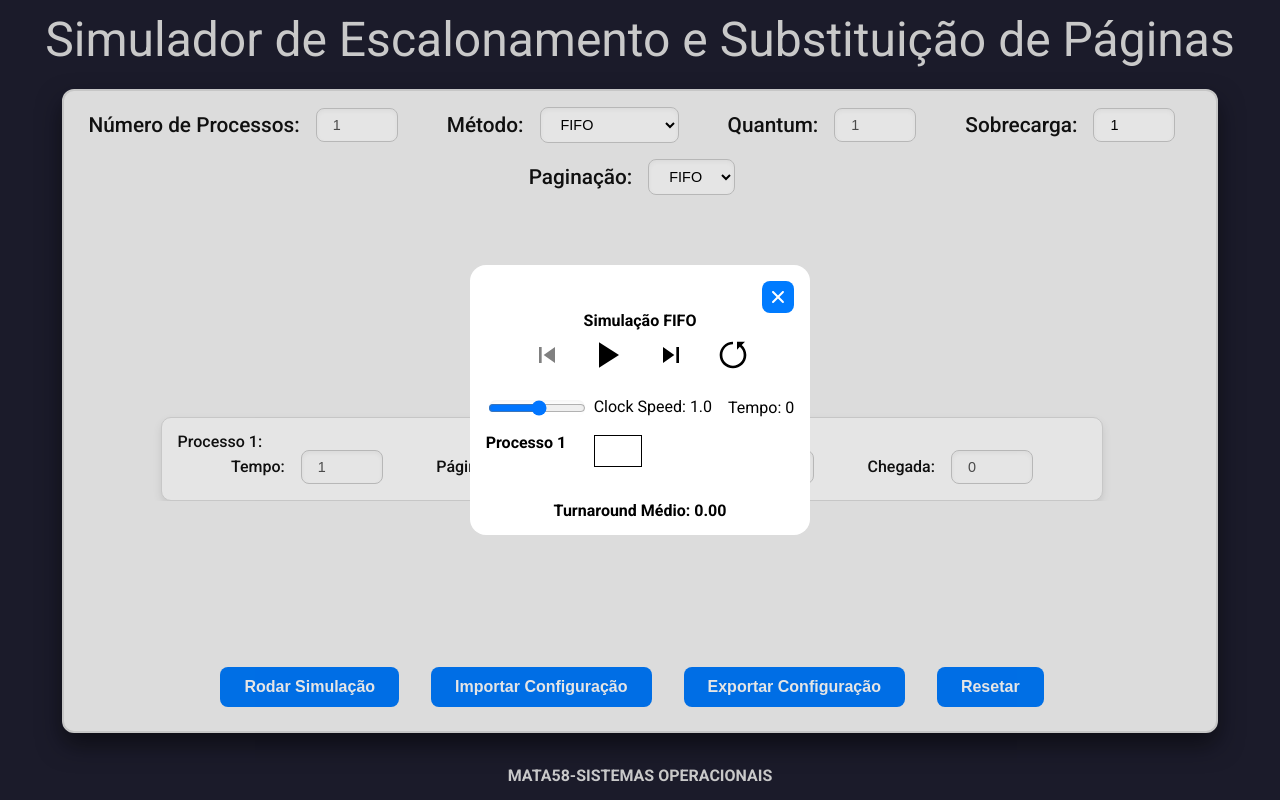
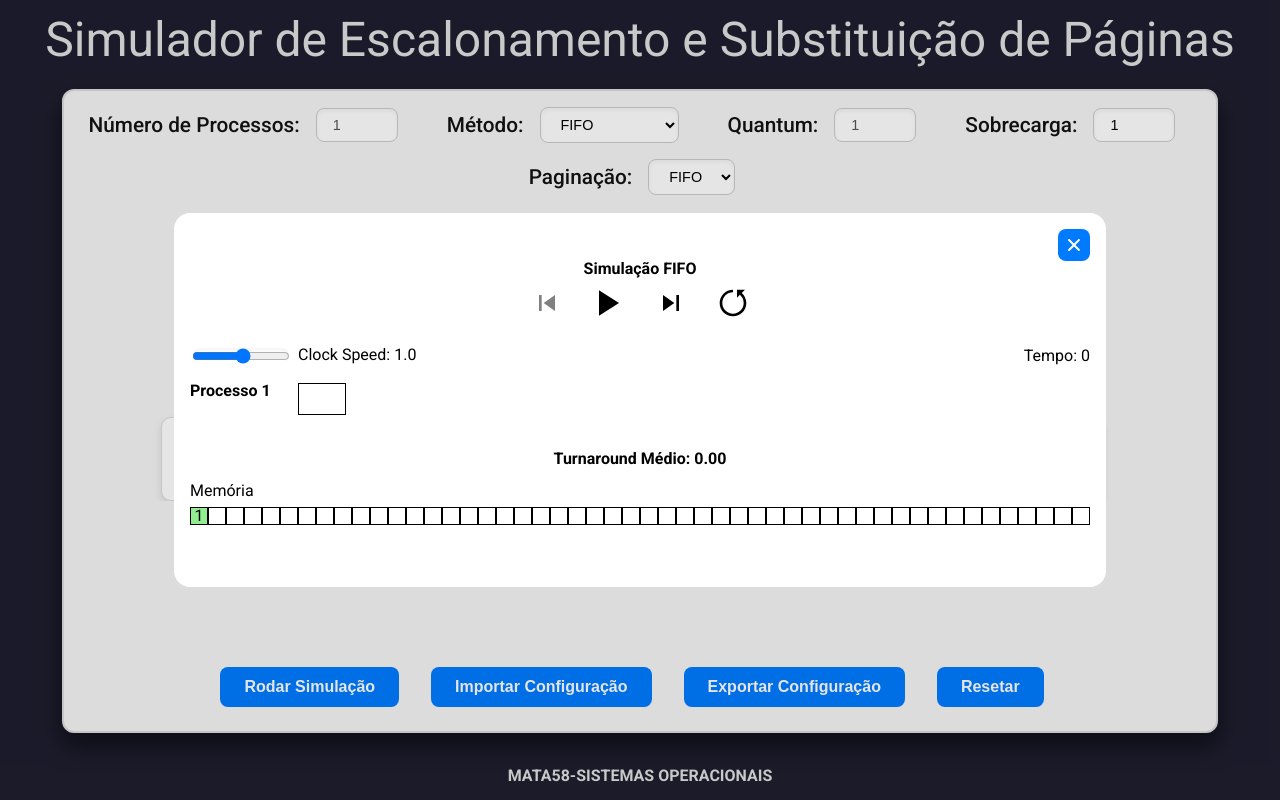
Before and after one commit to JoseRaimundo27/SimuladorSO, a React (Vite) app: page / in a window 1280 px wide. Both pictures are taken after a click on the button "Rodar Simulação". Built offline with nearby package versions, Linux system fonts and the light colour scheme.

Commit message:
exibe uso da RAM na simulação

```diff
--- a/src/algorithms/Simulation/index.jsx
+++ b/src/algorithms/Simulation/index.jsx
@@ -1,10 +1,11 @@
 import { useEffect, useState, useRef } from "react";
-import "../style.css";
 import TimelineBlock from "../../components/TimelineBlock/";
 import { IoMdPlay, IoMdPause } from "react-icons/io";
 import { MdSkipPrevious, MdSkipNext } from "react-icons/md";
 import { RiResetLeftFill } from "react-icons/ri";
 import { Memory } from "../../memory/memory";
+
+import "../style.css";
 
 export default function Simulation({ algorithm, processData, quantum = 1, overhead = 1, pagination }) {
     const [simulationData, setSimulationData] = useState([]);
@@ -16,7 +17,8 @@ export default function Simulation({ algorithm, processData, quantum = 1, overhe
     const [speed, setSpeed] = useState(1);
     const [simulationState, setSimulationState] = useState('paused');
 
-    const memory = new Memory(pagination);
+    const memory = useRef(new Memory(pagination));
+    const currentMemory = memory.current.history[majorTime];
 
     useEffect(() => {
         const interval = setInterval(() => {
@@ -70,7 +72,7 @@ export default function Simulation({ algorithm, processData, quantum = 1, overhe
                 }
 
                 if (currentProcess) {
-                    const pageFaults = memory.load(currentProcess.id, currentProcess.paginas);
+                    const pageFaults = memory.current.load(currentProcess.id, currentProcess.paginas);
                     time += pageFaults;
                     currentProcess.timeline.push(...Array(pageFaults).fill('loading'));
                 }
@@ -95,11 +97,12 @@ export default function Simulation({ algorithm, processData, quantum = 1, overhe
                     p.timeline.push('wait');
                 }
             });
-            memory.saveHistory();
+            memory.current.saveHistory(currentProcess?.id);
             time++;
             if (algorithm === "edf" || algorithm === "round_robin") remainQuantum--;
             if (remainQuantum < 0 && remainOverhead === 0 || currentProcess?.remainTime === 0) remainQuantum = quantum;
         }
+        memory.current.saveHistory(currentProcess?.id);
         setSimulationData(processData);
         setFinalTime(time);
     }, [])
@@ -172,6 +175,7 @@ export default function Simulation({ algorithm, processData, quantum = 1, overhe
     }
     function handleReset() {
         moment.current = 0;
+        // memory.current = new Memory(pagination);
         setMajorTime(0);
         setMinorTime(0);
         setSimulationState("paused");
@@ -235,6 +239,32 @@ export default function Simulation({ algorithm, processData, quantum = 1, overhe
             <div className="turnaround-info">
                 <h4>Turnaround Médio: {getAVGTurnaround(majorTime).toFixed(2)}</h4>
             </div>
+            {currentMemory && <div className="memory-info">
+                <div className="memory-container">
+                    <div className="memory-state">
+                        <div>Memória</div>
+                        <div className="memory-row">
+                            {currentMemory.pages.map((page, index) => (
+                                <div key={index} className={
+                                    `memory-page ${page ? 'filled' : ''}
+                                    ${page?.using ? 'using' : ''}
+                                    ${page?.loading ? 'loading' : ''}
+                                    ${page?.victim ? 'victim' : ''}
+                                `}>
+                                    {page?.name ?? " "}
+                                </div>
+                            ))}
+                        </div>
+                        {/* <div className="memory-row">
+                            {currentMemory.disk.map((page, index) => (
+                                <div key={index} className={`memory-page ${page ? 'filled' : ''}`}>
+                                    {page?.name ?? "-"}
+                                </div>
+                            ))}
+                        </div> */}
+                    </div>
+                </div>
+            </div>}
         </>
     );
 }
--- a/src/algorithms/style.css
+++ b/src/algorithms/style.css
@@ -6,7 +6,7 @@
   /* align-items: center; */
   width: 100%;
   max-height: 60vh;
-  overflow-x: auto;
+  overflow-x: scroll;
   overflow-y: auto;
   flex-grow: 1;
 }
@@ -66,3 +66,43 @@
 .timeline-block {
   border: 1px solid black;
 }
+
+.memory-state {
+  display: flex;
+  flex-direction: column;
+  align-items: flex-start;
+  gap: 0.5rem;
+  margin: 1rem 0;
+}
+
+.memory-row {
+  display: flex;
+  height: 3rem;
+}
+
+.memory-page {
+  display: flex;
+  justify-content: center;
+  align-items: center;
+  width: 1rem;
+  height: 1rem;
+  border: 1px solid black;
+}
+
+.memory-page.filled {
+  background-color: lightgray;
+}
+
+.memory-page.loading {
+  background-color: orange;
+}
+
+.memory-page.using {
+  background-color: lightgreen;
+}
+
+.memory-page.victim {
+  background-color: transparent;
+  color: orange;
+  border-color: orange;
+}
--- a/src/components/ProcessCard/index.jsx
+++ b/src/components/ProcessCard/index.jsx
@@ -1,6 +1,7 @@
 // ProcessCard.js
 import React from "react";
 import "./style.css";
+import { MEMORY_CAPACITY } from "../../memory/memory";
 
 function ProcessCard({ process, index, onChange, algorithm, disabled }) {
   return (
@@ -23,6 +24,7 @@ function ProcessCard({ process, index, onChange, algorithm, disabled }) {
           <input
             type="number"
             min="1"
+            max={MEMORY_CAPACITY}
             value={process.paginas}
             onChange={(e) => onChange(index, "paginas", e.target.value)}
             disabled={disabled}
--- a/src/memory/Memory.js
+++ b/src/memory/Memory.js
@@ -1,13 +1,34 @@
 let pageCounter = 0;
 
 export class Page {
+    victim = false;
+    loading = false;
+    using = false;
+
+    markAsVictim() {
+        return { ...this, victim: true };
+    }
+
+    markAsLoading() {
+        return { ...this, loading: true };
+    }
+
+    markAsUsing() {
+        this.lastAccessTime = pageCounter;
+        return { ...this, using: true };
+    }
+
     constructor(name) {
         this.name = name;
         this.creationTime = pageCounter;
         this.lastAccessTime = pageCounter;
-        pageCounter ++;
+        pageCounter++;
     }
 }
+
+export const PAGE_SIZE = 4;
+export const MEMORY_SIZE = 200;
+export const MEMORY_CAPACITY = Math.ceil(MEMORY_SIZE / PAGE_SIZE);
 
 export class Memory {
     /**
@@ -35,19 +56,40 @@ export class Memory {
      * @param {number} pageSize
      * @param {'fifo'|'lru'} alogirthm
      */
-    constructor(alogirthm = 'fifo', size = 200, pageSize = 4) {
+    constructor(alogirthm = 'fifo') {
         this.algorithm = alogirthm;
-        this.capacity = Math.ceil(size / pageSize);
-        this.pages = new Array(this.capacity).fill(null);
+        this.pages = new Array(MEMORY_CAPACITY).fill(null);
         this.disk = [];
     }
 
-    saveHistory(count = 1) {
-        for (let i = 0; i < count; i++) {
-            this.history.push({
-                pages: [...this.pages],
-                disk: [...this.disk]
-            });
+    /**
+     * @param {any} proccessName
+     * @param {"page_fault"|undefined} pageFault
+     */
+    saveHistory(proccessName = null, pageFault) {
+        const last = this.history[this.history.length - 1];
+        const incoming = {
+            pages: [...this.pages],
+            disk: [...this.disk]
+        };
+
+        this.history.push(incoming);
+
+        for (let i = 0; i < incoming.pages.length; i++) {
+            const newPage = incoming?.pages[i];
+            const oldPage = last?.pages[i];
+
+            if (newPage && newPage.name === proccessName) {
+                if (pageFault) {
+                    incoming.pages[i] = newPage.markAsLoading();
+                } else {
+                    incoming.pages[i] = newPage.markAsUsing();
+                }
+            }
+
+            if (oldPage && newPage && newPage.name !== oldPage?.name) {
+                last.pages[i] = oldPage.markAsVictim();
+            }
         }
     }
 
@@ -64,7 +106,8 @@ export class Memory {
             let pageIndex = this.pages.findIndex((p) => p === null);
 
             if (pageIndex < 0) {
-                pageFaultCounter ++;
+                this.saveHistory(proccessName, "page_fault");
+                pageFaultCounter++;
                 pageIndex = this.#killPage();
             }
 
@@ -75,8 +118,6 @@ export class Memory {
             if (this.disk.includes(newPage)) {
                 this.disk.splice(this.disk.indexOf(newPage), 1);
             }
-
-            this.saveHistory();
         }
 
         return pageFaultCounter;
```
